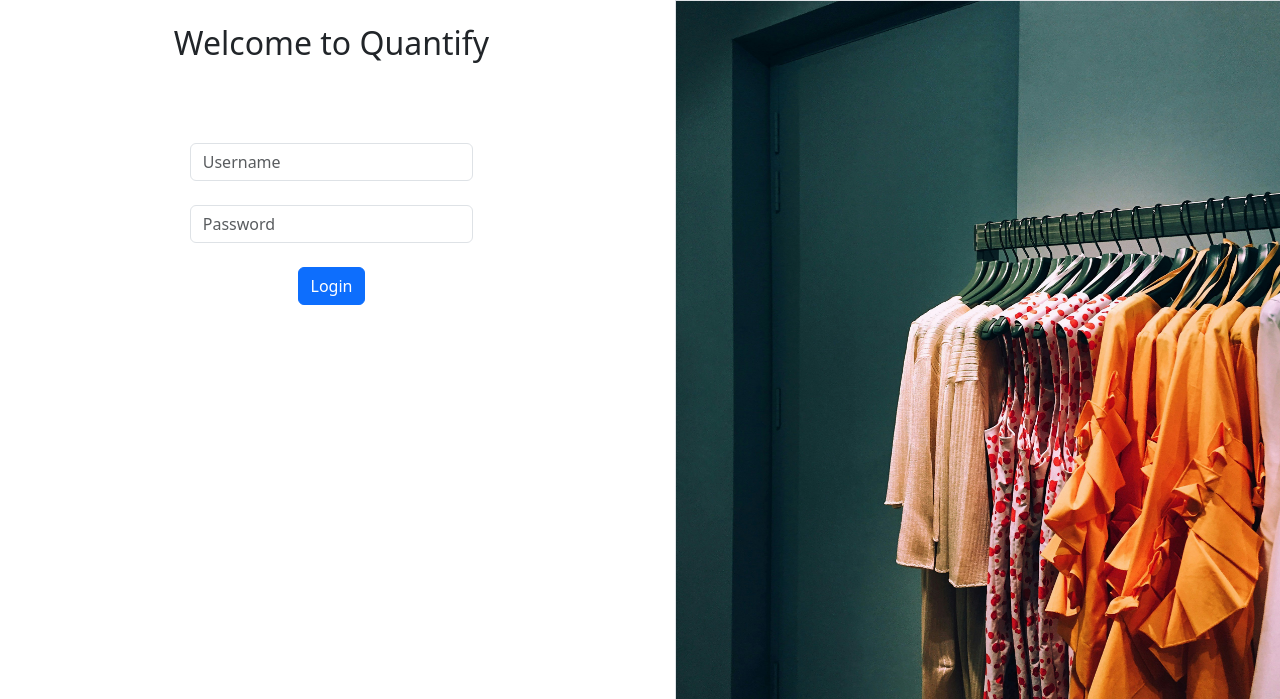
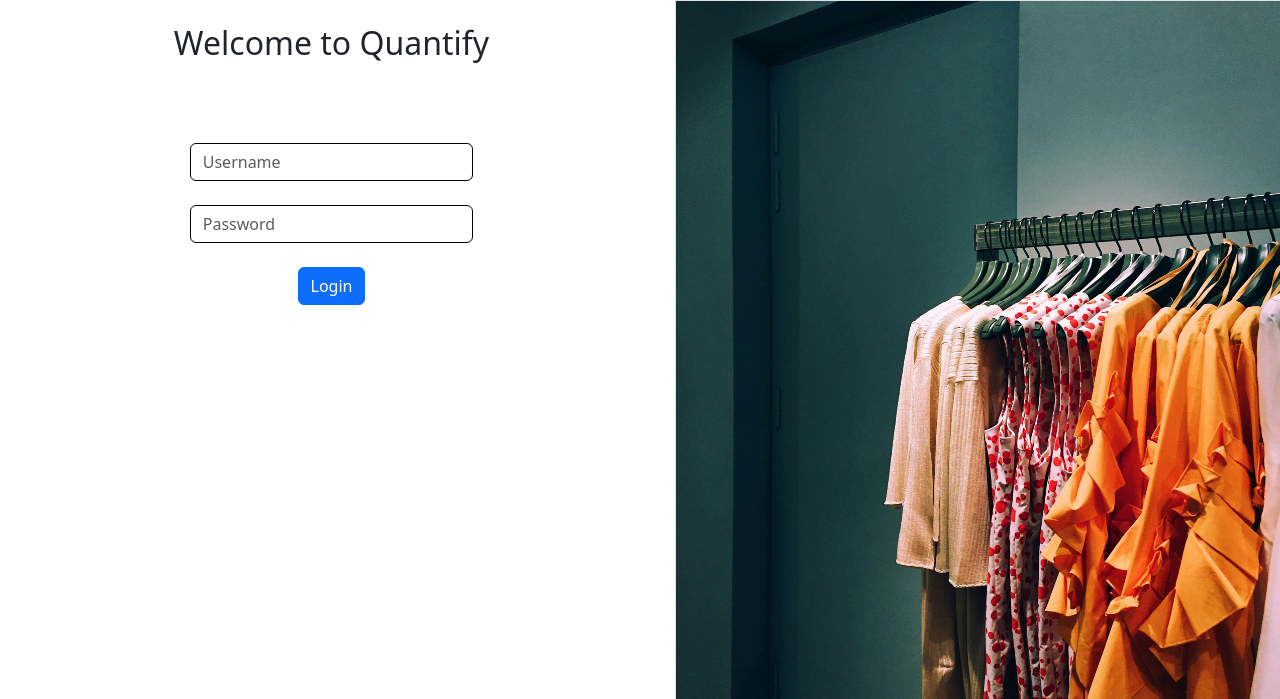
Before and after one commit to caesar0016/webQuantify, a PHP site: page /loginPage.php in a window 1280 px wide. Shown: the part 74-773 px from the top of the page. Run offline with PHP 8.4, Linux system fonts and the light colour scheme; some libraries are stand-ins or nearby versions.

Commit message:
added border black for the username and password

```diff
--- a/loginPage.php
+++ b/loginPage.php
@@ -19,10 +19,10 @@
                     <div class="col-12 col-md-8 col-lg-6">
                         <div class="w-100">
                             <label class="visually-hidden mt-4" for="autoSizingInput">Name</label>
-                            <input type="text" class="form-control mt-4 mb-4" id="autoSizingInput" placeholder="Username"> <!--Username Input-->
+                            <input type="text" class="form-control border-black mt-4 mb-4" id="autoSizingInput" placeholder="Username"> <!--Username Input-->
                                 <!--This is the divider for the username and password-->
-                            <label class="visually-hidden mt-4" for="autoSizingInput">Name</label>
-                            <input type="password" class="form-control mt-4 mb-4" id="autoSizingInput" placeholder="Password"> <!--Password Input-->
+                            <label class="visually-hidden mt-4 " for="autoSizingInput">Name</label>
+                            <input type="password" class="form-control border-black mt-4 mb-4" id="autoSizingInput" placeholder="Password"> <!--Password Input-->
                             <button type="button" class="btn btn-primary">Login</button><!--This is the button login-->
                         </div>
                     </div>
```
